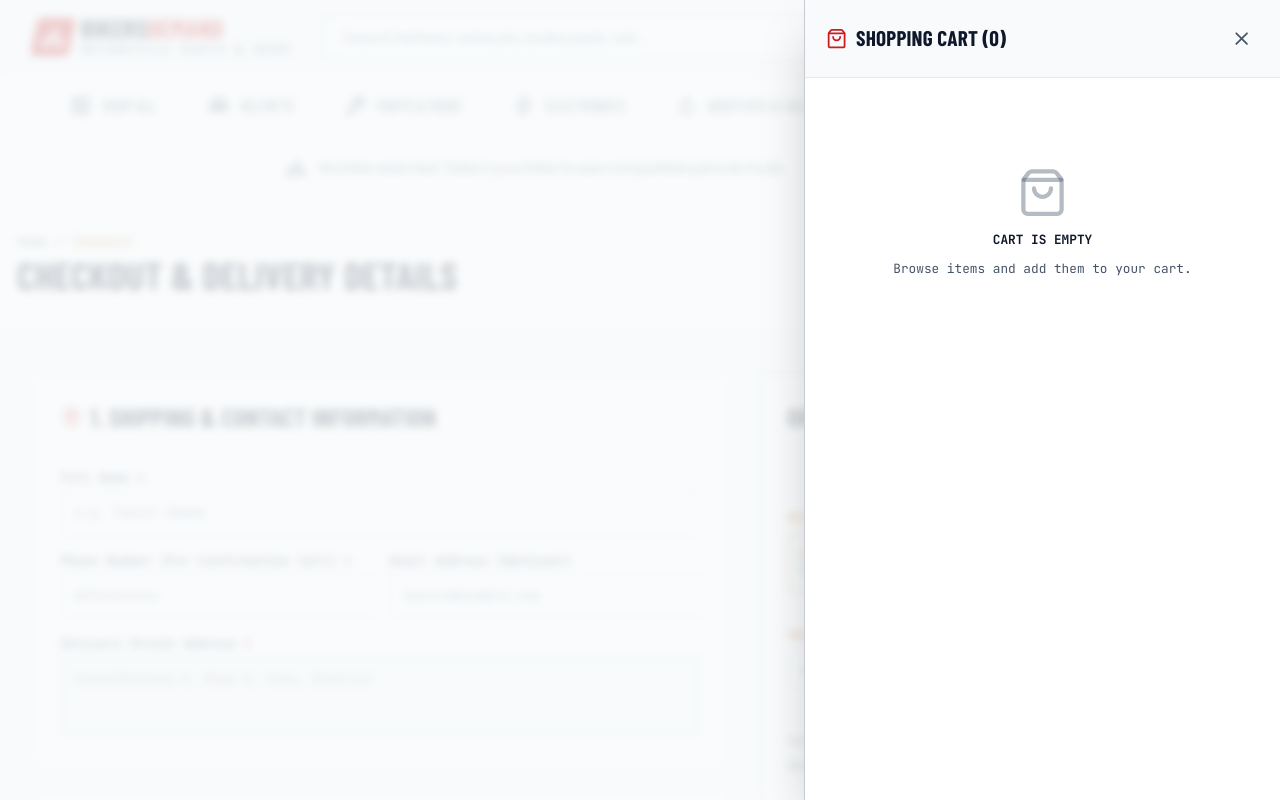
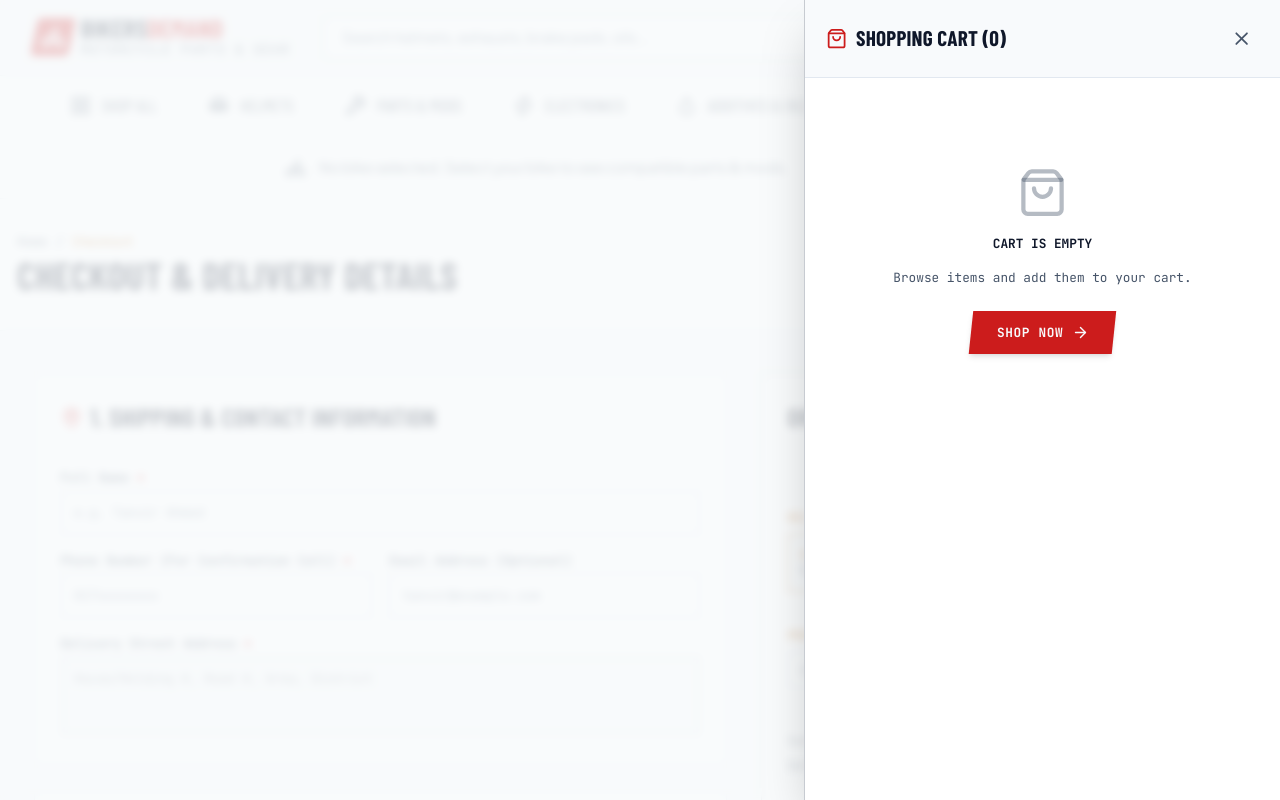
Before and after one commit to jahirul-pu/bikers-demand, a Next.js app: page /checkout in a window 1280 px wide. Both pictures are taken after a click on the button "CART". Shown: the top 800 px of the page. Built offline with nearby package versions, Linux system fonts and the light colour scheme; a web font is replaced by a local one.

Commit message:
feat: implement CartDrawer component with local storage synchronization and cart management functionality

```diff
--- a/src/components/cart/CartDrawer.tsx
+++ b/src/components/cart/CartDrawer.tsx
@@ -115,10 +115,22 @@ export default function CartDrawer({ isOpen, onClose }: CartDrawerProps) {
           {/* Drawer Scrollable Body */}
           <div className="flex-1 overflow-y-auto p-5 space-y-4">
             {cartItems.length === 0 ? (
-              <div className="py-16 text-center space-y-3 text-steel">
+              <div className="py-16 text-center space-y-4 text-steel">
                 <ShoppingBag className="w-12 h-12 mx-auto text-steel/40" />
                 <p className="font-bold uppercase text-off-white">Cart is empty</p>
                 <p className="text-xs">Browse items and add them to your cart.</p>
+                <div className="pt-2">
+                  <Link
+                    href="/shop"
+                    onClick={onClose}
+                    className="inline-flex items-center gap-2 bg-ignition-red hover:bg-red-600 text-asphalt font-extrabold uppercase text-xs px-6 py-3 tracking-wider transition-colors transform -skew-x-6 shadow-md cursor-pointer"
+                  >
+                    <span className="transform skew-x-6 flex items-center gap-2">
+                      <span>Shop Now</span>
+                      <ArrowRight className="w-4 h-4" />
+                    </span>
+                  </Link>
+                </div>
               </div>
             ) : (
               <div className="space-y-3">
```
